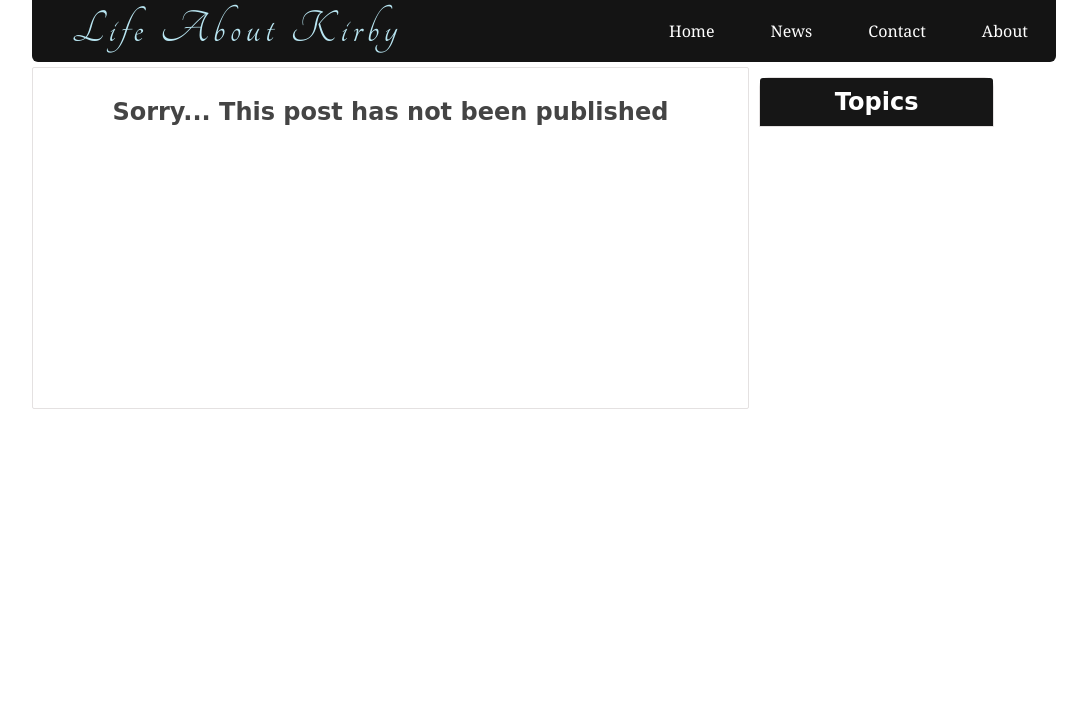
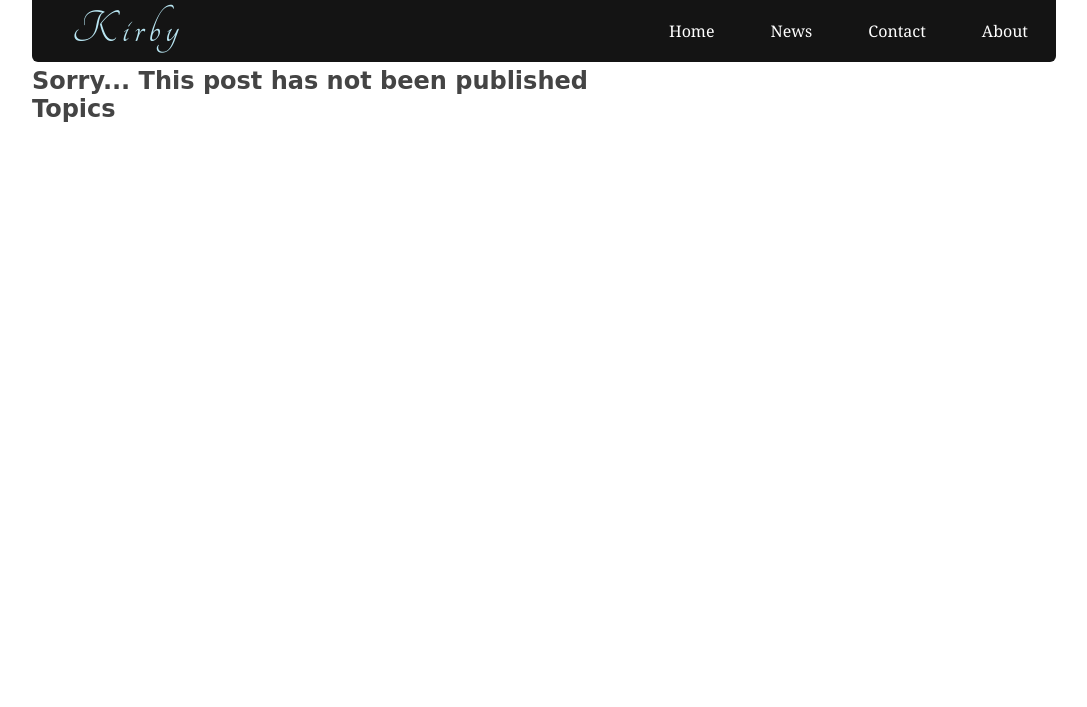
Before and after one commit to kirbygit/finalcs, a PHP site: page /cs-final/single_post.php in a window 1280 px wide. Shown: the top 707 px of the page, without its empty margins (96-1183 px from the left). Run offline with PHP 8.4, Linux system fonts and the light colour scheme; data that the repository does not hold is empty; some web fonts are replaced.

Commit message:
modified banner,navbar, and css

```diff
--- a/includes/banner.php
+++ b/includes/banner.php
@@ -1,6 +1,6 @@
 <div class="banner">
 	<div class="welcome_msg">
-		<h1>Kirby's Motivational Quote</h1>
+		<h1>Kirby's Motivation</h1>
 		<p>
     Push yourself, because no one else is going to do it for you.
 		</p>
--- a/includes/navbar.php
+++ b/includes/navbar.php
@@ -1,7 +1,7 @@
 <!-- navbar -->
 <div class="navbar">
   <div class="logo_div">
-	  <a href="#"><h1>Life About Kirby</h1></a>
+	  <a href="#"><h1>Kirby</h1></a>
 	</div>
 	<ul>
 		<li><a class="active" href="index.php">Home</a></li>
--- a/static/css/public_styling.css
+++ b/static/css/public_styling.css
@@ -247,68 +247,3 @@ form input:focus {
 	position: absolute;
 	right: 5px; bottom: 5px;
 }
-
-/* * * * * * * * *
-* SINGLE PAGE
-* * * * * * * * */
-.content .post-wrapper {
-	width: 70%;
-	float: left;
-	min-height: 250px;
-}
-.full-post-div {
-	min-height: 300px;
-	padding: 20px;
-	border: 1px solid #e4e1e1;
-	border-radius: 2px;
-}
-.full-post-div h2.post-title {
-	margin: 10px auto 20px;
-	text-align: center;
-}
-.post-body-div {
-	font-family: 'Noto Serif', serif;
-	font-size: 1.2em;
-}
-.post-body-div p {
-	margin:20px 0px;
-}
-.post-sidebar {
-	width: 24%;
-	float: left;
-	margin-left: 5px;
-	min-height: 400px;
-}
-.content .post-comments {
-	margin-top: 25px;
-	border-radius: 2px;
-	border-top: 1px solid #e4e1e1;
-	padding: 10px;
-}
-.post-sidebar .card {
-	width: 95%;
-	margin: 10px auto;
-	border: 1px solid #e4e1e1;
-	border-radius: 10px 10px 0px 0px;
-}
-.post-sidebar .card .card-header {
-	padding: 10px;
-	text-align: center;
-	border-radius: 3px 3px 0px 0px;
-	background: rgb(22, 22, 22);
-}
-.post-sidebar .card .card-header h2 {
-	color: white;
-}
-.post-sidebar .card .card-content a {
-	display: block;
-	box-sizing: border-box;
-	padding: 8px 10px;
-	border-bottom: 1px solid #e4e1e1;
-	color: #444;
-}
-.post-sidebar .card .card-content a:hover {
-	padding-left: 20px;
-	background: #F9F9F9;
-	transition: 0.1s;
-}
```
